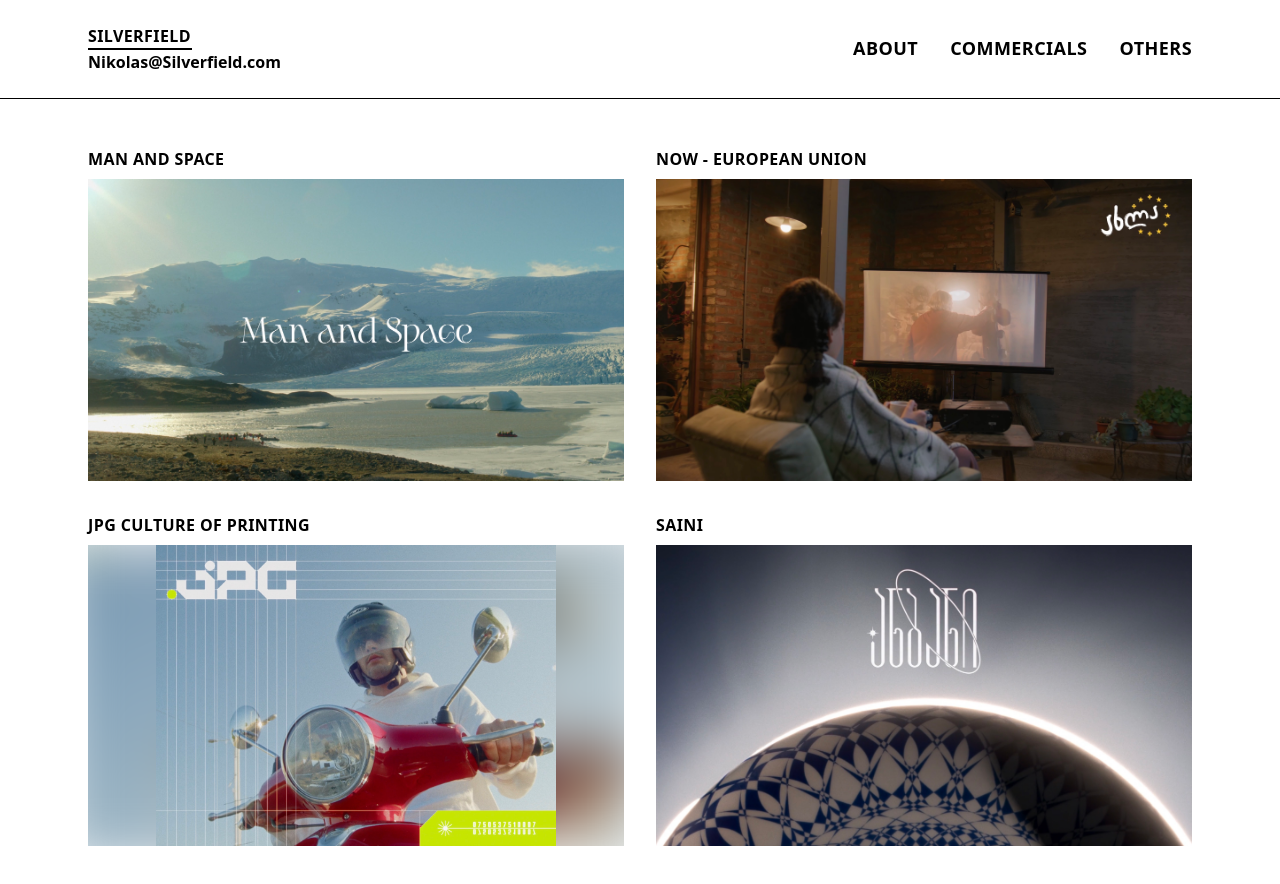
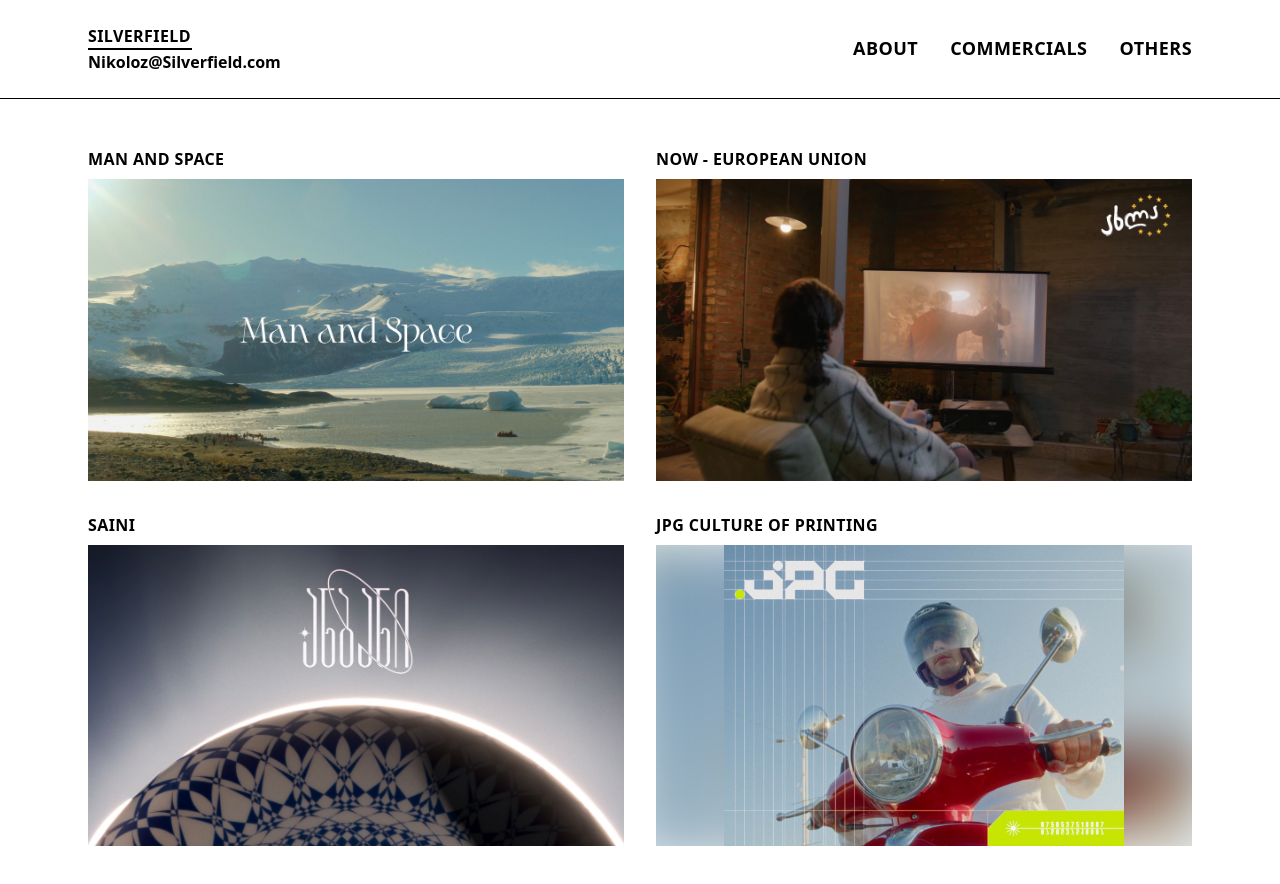
Before and after one commit to NikoT2/whiteprint, an Astro site: page / in a window 1280 px wide. Built offline with nearby package versions, Linux system fonts and the light colour scheme; Astro itself is replaced by a stand-in of ours.

Commit message:
Fix email address and reorder projects on homepage

```diff
--- a/src/layouts/Layout.astro
+++ b/src/layouts/Layout.astro
@@ -29,7 +29,7 @@ const currentPath = Astro.url.pathname;
             </div>
             <a
               class="hover:opacity-70 cursor-pointer text-base font-bold text-black"
-              href="mailto:Nikolas@Silverfield.com">Nikolas@Silverfield.com</a
+              href="mailto:Nikoloz@Silverfield.com">Nikoloz@Silverfield.com</a
             >
           </div>
           <nav class="hidden md:flex space-x-8">
--- a/src/pages/index.astro
+++ b/src/pages/index.astro
@@ -20,19 +20,19 @@ const projects = [
   },
   {
     id: 3,
+    title: "Saini",
+    category: "Commercial",
+    image: "/images/IMG_5201.jpeg",
+    link: "/projects/saini",
+    fit: "fill",
+  },
+  {
+    id: 4,
     title: "JPG Culture of Printing",
     category: "Commercial",
     image: "/images/IMG_5197.jpeg",
     link: "/projects/jpg-culture-of-printing",
     fit: "contain",
-  },
-  {
-    id: 4,
-    title: "Saini",
-    category: "Commercial",
-    image: "/images/IMG_5201.jpeg",
-    link: "/projects/saini",
-    fit: "fill",
   },
 ];
 ---
```
